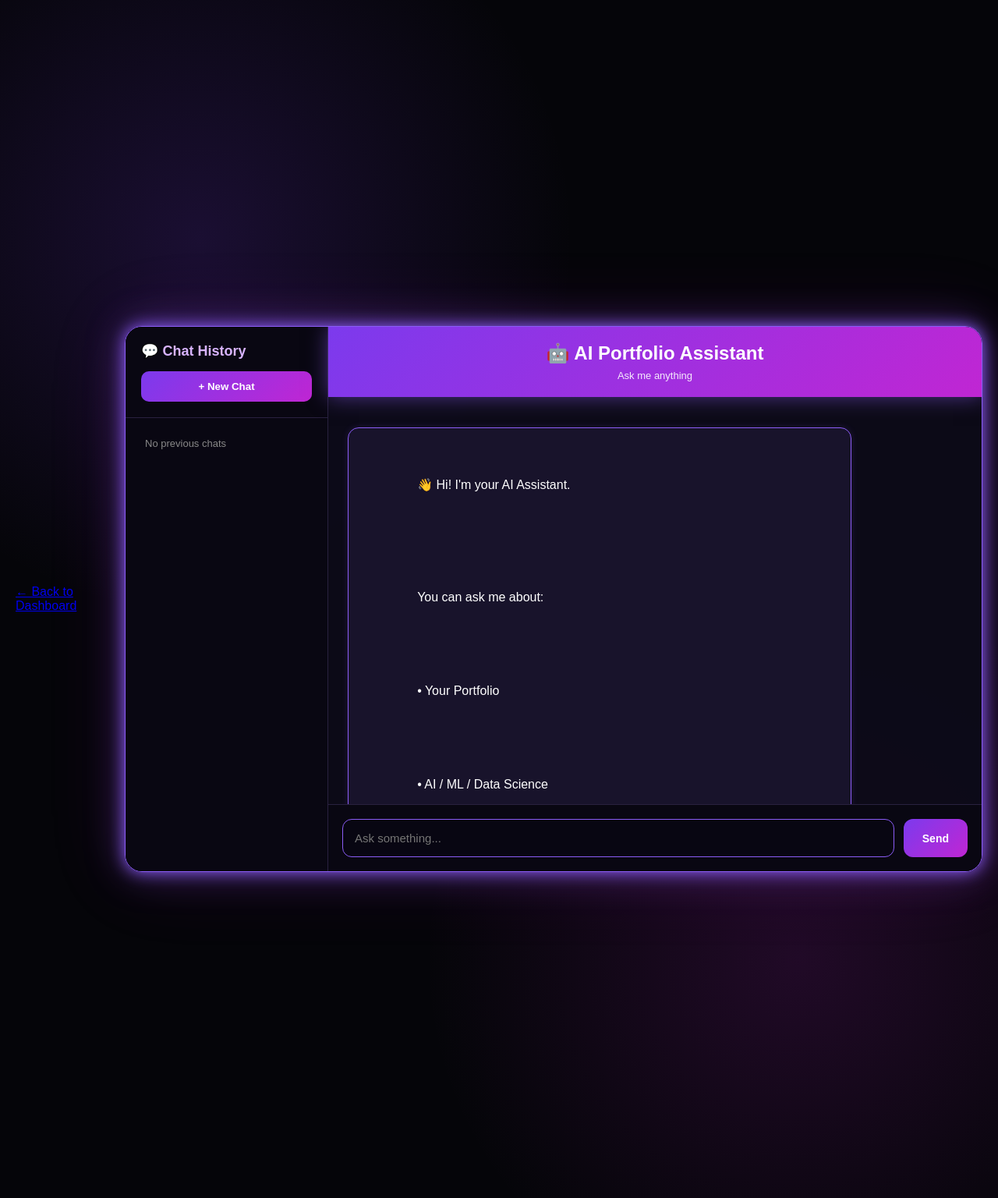
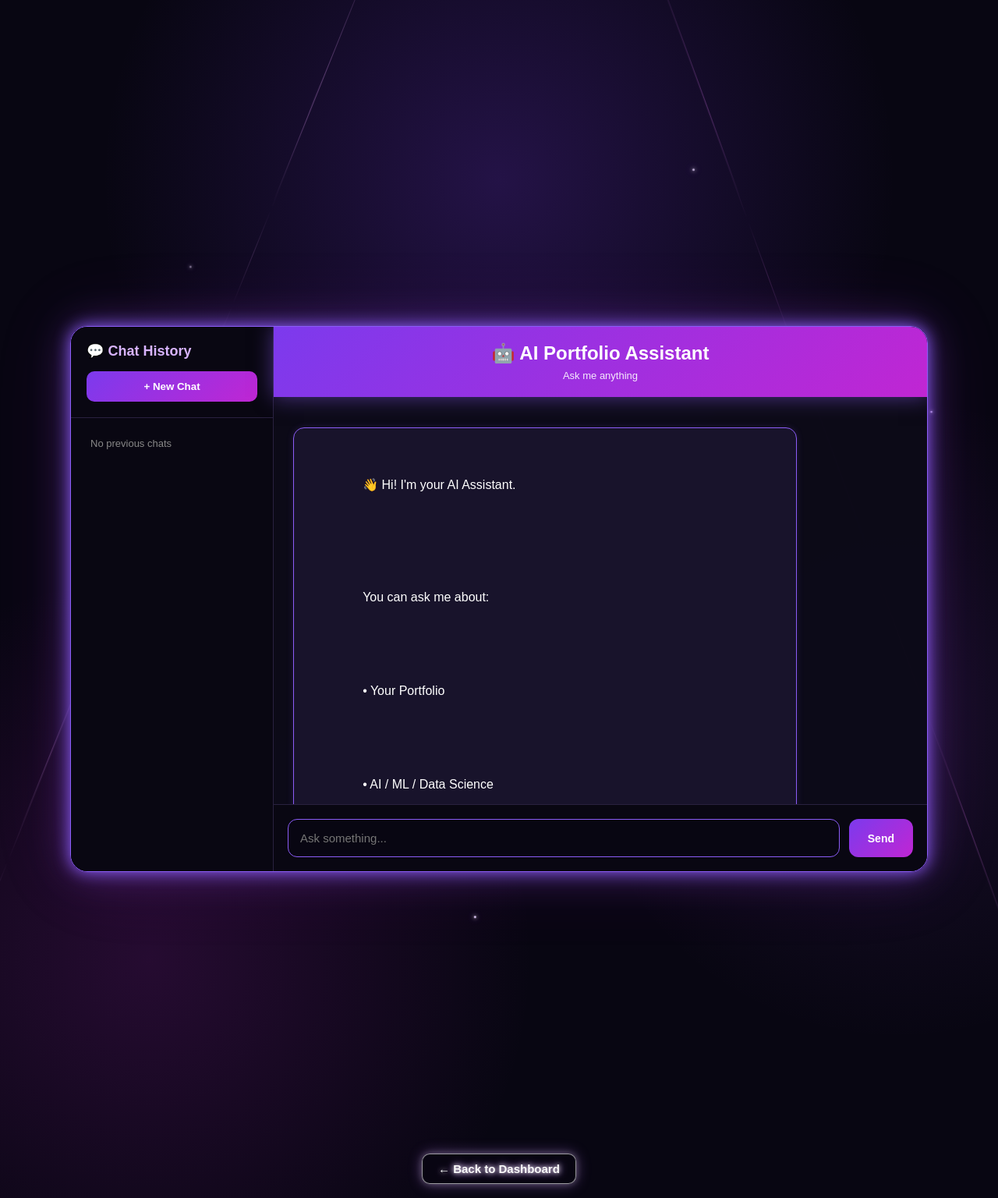
Before and after one commit to arahulroshan/Portfolio-Publisher, a Flask app: page /chatbot in a window 1280 px wide. Shown: the whole page at 78% size. Run offline with Flask 3, Linux system fonts and the light colour scheme; a user stored in the database is signed in; data that the repository does not hold is empty.

Commit message:
Improve chatbot neon background and dashboard button

```diff
--- a/templates/chatbot.html
+++ b/templates/chatbot.html
@@ -16,27 +16,30 @@
 }
 
 body {
-
     margin: 0;
-
     min-height: 100vh;
 
     background:
         radial-gradient(
-            circle at 20% 20%,
-            rgba(124, 58, 237, 0.18),
+            circle at 50% 15%,
+            rgba(124, 58, 237, 0.24),
+            transparent 35%
+        ),
+        radial-gradient(
+            circle at 15% 80%,
+            rgba(192, 38, 211, 0.16),
             transparent 30%
         ),
         radial-gradient(
-            circle at 80% 80%,
-            rgba(192, 38, 211, 0.15),
-            transparent 30%
+            circle at 90% 60%,
+            rgba(168, 85, 247, 0.10),
+            transparent 28%
         ),
-        #050509;
+        #080612;
 
     color: white;
 
-    font-family: Arial, sans-serif;
+    font-family: "Outfit", Arial, sans-serif;
 
     display: flex;
 
@@ -45,9 +48,296 @@ body {
     align-items: center;
 
     padding: 20px;
+
+    overflow: hidden;
+
+    position: relative;
+}
+.chatbot-back-dashboard {
+    position: fixed !important;
+
+    left: 50% !important;
+    right: auto !important;
+    bottom: 18px !important;
+    top: auto !important;
+
+    transform: translateX(-50%) !important;
+
+    z-index: 99999 !important;
+
+    display: block !important;
+
+    width: max-content !important;
+
+    color: #ffffff !important;
+    text-decoration: none !important;
+
+    font-size: 15px;
+    font-weight: 600;
+
+    padding: 10px 20px;
+
+    border: 1px solid rgba(255, 255, 255, 0.6);
+    border-radius: 10px;
+
+    background: rgba(8, 6, 18, 0.75);
+
+    backdrop-filter: blur(8px);
+
+    text-align: center;
+
+    text-shadow:
+        0 0 6px #ffffff,
+        0 0 12px #c084fc;
+
+    box-shadow:
+        0 0 8px rgba(255, 255, 255, 0.25),
+        0 0 18px rgba(192, 132, 252, 0.4);
+
+    transition: 0.3s ease;
 }
 
+.chatbot-back-dashboard:hover {
+    color: #ffffff !important;
+    border-color: #ffffff;
 
+    box-shadow:
+        0 0 10px #ffffff,
+        0 0 25px #c084fc;
+
+    transform: translateX(-50%) translateY(-3px) !important;
+}
+/* ================= NEON PARTICLES ================= */
+
+.chatbot-particles {
+    position: fixed;
+    inset: 0;
+    overflow: hidden;
+    pointer-events: none;
+    z-index: 0;
+}
+
+.chatbot-particles span {
+    position: absolute;
+
+    width: 3px;
+    height: 3px;
+
+    border-radius: 50%;
+
+    background: #e9d5ff;
+
+    box-shadow:
+        0 0 5px #ffffff,
+        0 0 12px #c084fc,
+        0 0 22px #7c3aed;
+
+    opacity: 0;
+
+    animation: chatbotParticle 9s ease-in-out infinite;
+}
+
+.chatbot-particles span:nth-child(1) {
+    left: 8%;
+    top: 75%;
+    animation-delay: 0s;
+}
+
+.chatbot-particles span:nth-child(2) {
+    left: 22%;
+    top: 30%;
+    animation-delay: 2s;
+}
+
+.chatbot-particles span:nth-child(3) {
+    left: 42%;
+    top: 80%;
+    animation-delay: 4s;
+}
+
+.chatbot-particles span:nth-child(4) {
+    left: 65%;
+    top: 25%;
+    animation-delay: 1s;
+}
+
+.chatbot-particles span:nth-child(5) {
+    left: 82%;
+    top: 70%;
+    animation-delay: 5s;
+}
+
+.chatbot-particles span:nth-child(6) {
+    left: 92%;
+    top: 40%;
+    animation-delay: 3s;
+}
+
+@keyframes chatbotParticle {
+
+    0% {
+        transform: translate3d(0, 0, 0) scale(.5);
+        opacity: 0;
+    }
+
+    15% {
+        opacity: .8;
+    }
+
+    30% {
+        transform: translate3d(70px, -55px, 0) scale(1);
+        opacity: 1;
+    }
+
+    50% {
+        transform: translate3d(-40px, -120px, 0) scale(.8);
+        opacity: .65;
+    }
+
+    70% {
+        transform: translate3d(100px, -190px, 0) scale(1.1);
+        opacity: .9;
+    }
+
+    100% {
+        transform: translate3d(-60px, -260px, 0) scale(.3);
+        opacity: 0;
+    }
+}
+/* ================= NEON LIGHTNING ================= */
+
+.chatbot-lightning {
+    position: fixed;
+
+    inset: 0;
+
+    overflow: hidden;
+
+    pointer-events: none;
+
+    z-index: 1;
+}
+
+.chatbot-lightning::before {
+
+    content: "";
+
+    position: absolute;
+
+    left: 10%;
+
+    top: -10%;
+
+    width: 4px;
+
+    height: 125%;
+
+    background: #c084fc;
+
+    clip-path: polygon(
+        50% 0%,
+        20% 12%,
+        65% 23%,
+        25% 35%,
+        70% 47%,
+        30% 59%,
+        75% 72%,
+        35% 84%,
+        60% 100%
+    );
+
+    box-shadow:
+        0 0 5px #ffffff,
+        0 0 12px #c084fc,
+        0 0 25px #a855f7,
+        0 0 45px #7c3aed;
+
+    transform: rotate(22deg);
+
+    opacity: .35;
+
+    animation: chatbotElectric 3s infinite;
+}
+
+.chatbot-lightning::after {
+
+    content: "";
+
+    position: absolute;
+
+    right: 10%;
+
+    top: -10%;
+
+    width: 4px;
+
+    height: 125%;
+
+    background: #e879f9;
+
+    clip-path: polygon(
+        45% 0%,
+        75% 13%,
+        30% 25%,
+        70% 38%,
+        25% 51%,
+        75% 64%,
+        35% 77%,
+        70% 89%,
+        45% 100%
+    );
+
+    box-shadow:
+        0 0 5px #ffffff,
+        0 0 12px #e879f9,
+        0 0 25px #c026d3,
+        0 0 50px #a21caf;
+
+    transform: rotate(-20deg);
+
+    opacity: .25;
+
+    animation: chatbotElectric 3.5s infinite reverse;
+}
+
+@keyframes chatbotElectric {
+
+    0%, 100% {
+        opacity: .12;
+        filter: brightness(.7);
+    }
+
+    20% {
+        opacity: .3;
+    }
+
+    45% {
+        opacity: .75;
+        filter: brightness(1.4);
+    }
+
+    48% {
+        opacity: 1;
+        filter: brightness(2);
+    }
+
+    51% {
+        opacity: .15;
+    }
+
+    54% {
+        opacity: .8;
+        filter: brightness(1.7);
+    }
+
+    70% {
+        opacity: .3;
+    }
+
+    85% {
+        opacity: .6;
+    }
+}
 /* ================= MAIN APP ================= */
 
 .app-container {
@@ -421,7 +711,11 @@ body {
     border-radius: 10px;
 }
 
-
+.app-container,
+.chatbot-back-dashboard {
+    position: relative;
+    z-index: 2;
+}
 /* ================= MOBILE ================= */
 
 @media (max-width: 700px) {
@@ -495,7 +789,19 @@ body {
 
 
 <body>
-    <a href="{{ url_for('dashboard') }}" class="chatbot-back-dashboard">
+
+<div class="chatbot-particles" aria-hidden="true">
+    <span></span>
+    <span></span>
+    <span></span>
+    <span></span>
+    <span></span>
+    <span></span>
+</div>
+
+<div class="chatbot-lightning" aria-hidden="true"></div>
+
+<a href="{{ url_for('dashboard') }}" class="chatbot-back-dashboard">
     ← Back to Dashboard
 </a>
 
```
